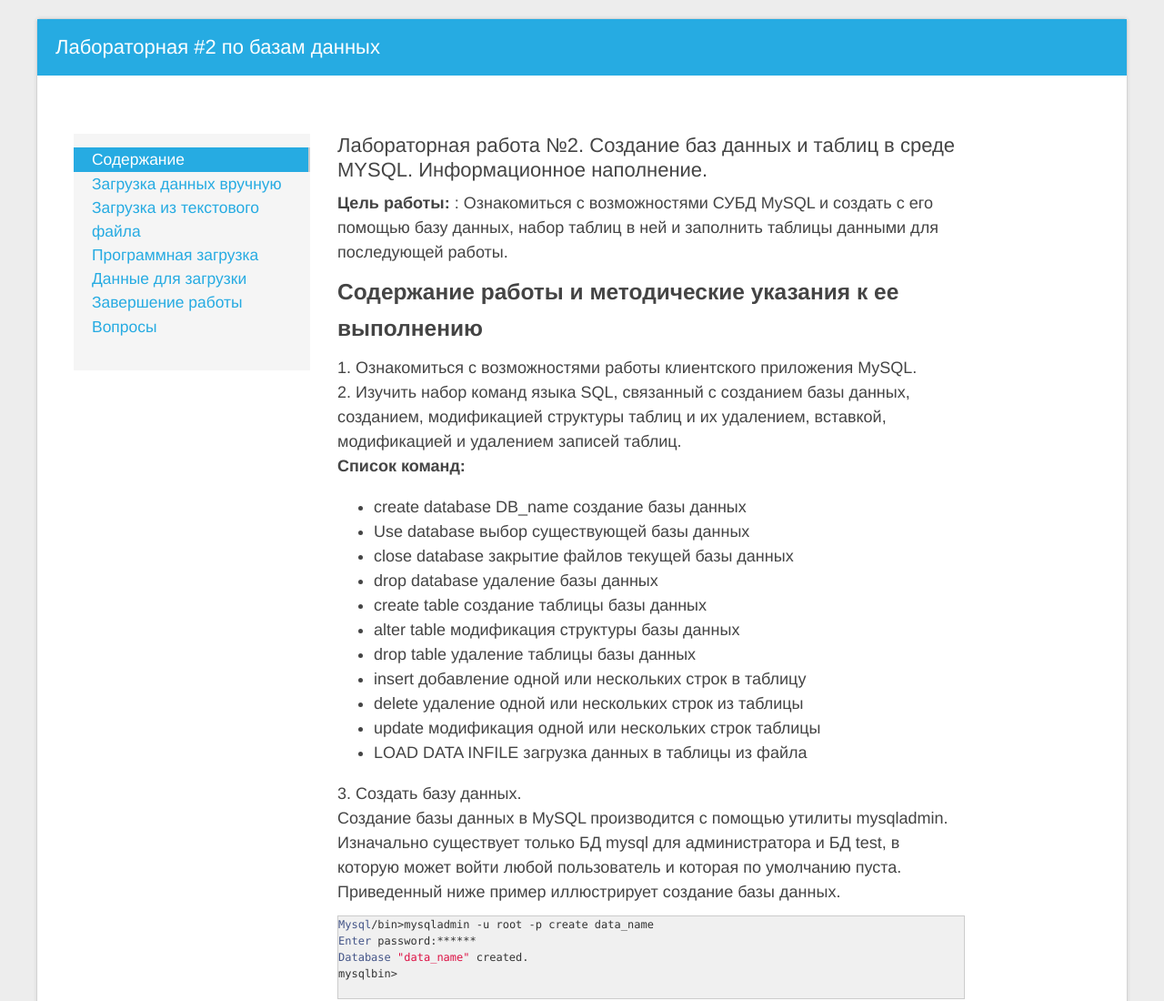
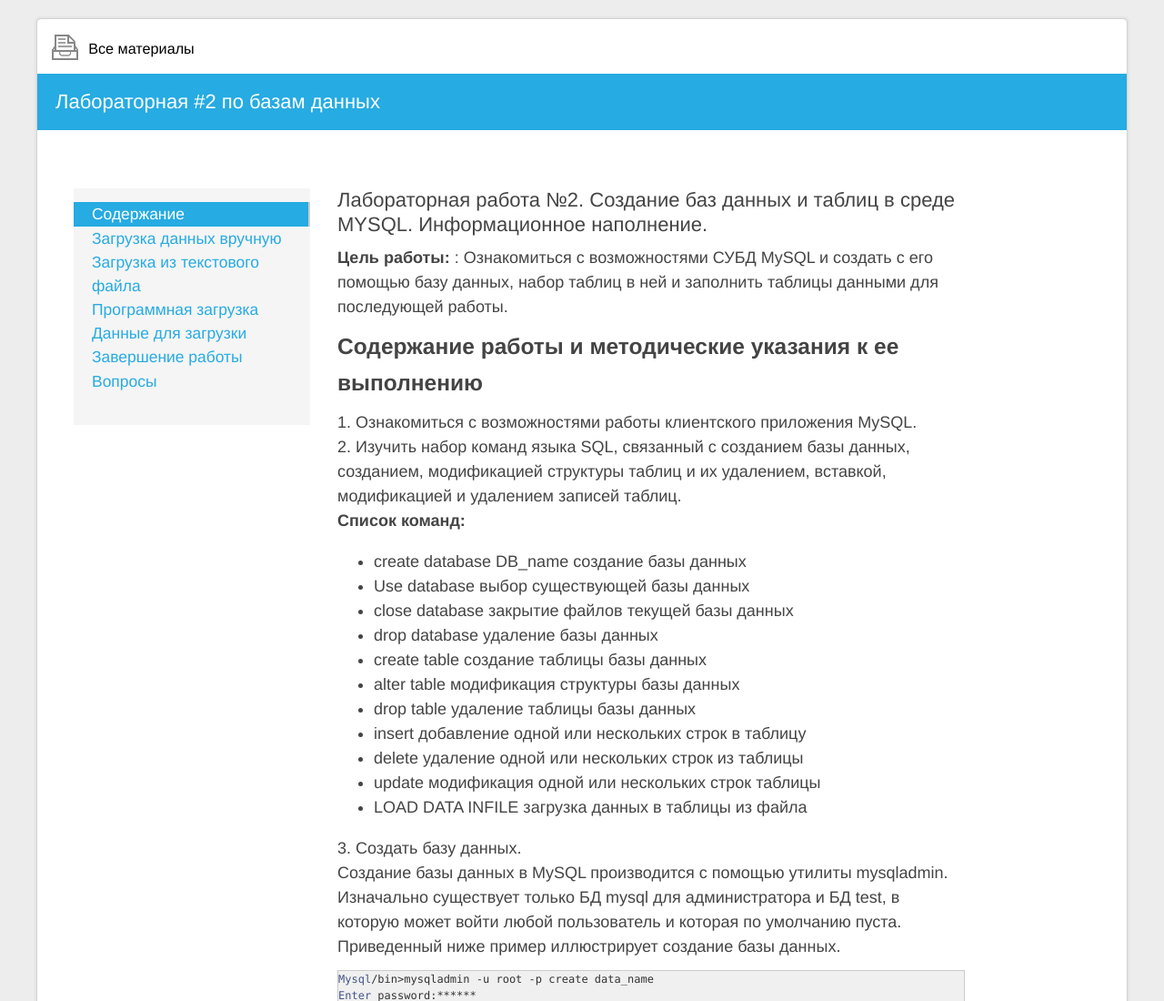
Before and after one commit to jehy/mami, a plain HTML site: page dbms-lab2.html in a window 1280 px wide. Shown: the top 1100 px of the page at 91% size. Drawn offline with Linux system fonts and the light colour scheme.

Commit message:
add navigation

```diff
--- a/dbms-lab2.html
+++ b/dbms-lab2.html
@@ -14,6 +14,18 @@
 </head>
 <body>
 <div class="wrapper">
+    <nav>
+
+        <div class="pull-left">
+            <h1><a href="/"><img src="img/icon.png" alt="Free Documentation Template Icon" /> <span>Все материалы</span></a></h1>
+        </div>
+
+        <div class="pull-right">
+
+        </div>
+
+    </nav>
+
     <header>
         <div class="container">
             <h2 class="lone-header">Лабораторная #2 по базам данных</h2>
```
Also changed, not shown: dbms-lab1.html (+11 -0 lines).
